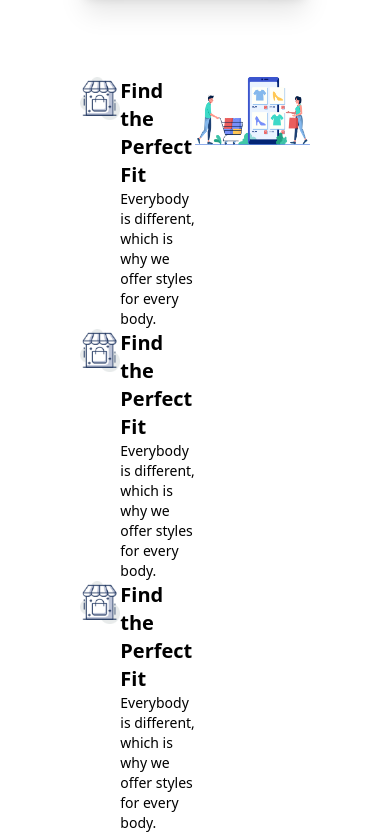
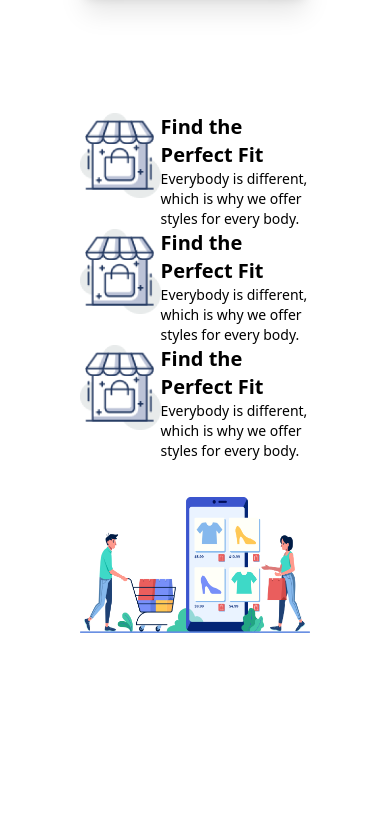
Before and after one commit to tuhinshuvra/penguin-fashion, a plain HTML site: page index.html in a window 390 px wide. Shown: the part 4710-5543 px from the top of the page. After the commit the page ends 5343 px from the top, so only its background shows below. Drawn offline with nearby package versions, Linux system fonts and the light colour scheme.

Commit message:
contact section update

```diff
--- a/index.html
+++ b/index.html
@@ -210,8 +210,8 @@
     </main>
 
     <section class="contact mx-20">
-        <div class=" flex">
-            <div class=" w-1/2">
+        <div class=" grid md:grid-cols-2">
+            <div class=" sm:order-2 lg:order-1 my-9">
                 <div class=" flex justify-between">
                     <div> <img class=" w-full" src="/resource/images/house.png" alt=""></div>
                     <div>
@@ -237,7 +237,7 @@
                     </div>
                 </div>
             </div>
-            <div class=" w-1/2">
+            <div class=" sm:order-1 lg:order-2 lg:text-right text-">
                 <img class="w-full" src="/resource/images/shopping.png" alt="">
             </div>
         </div>
```
